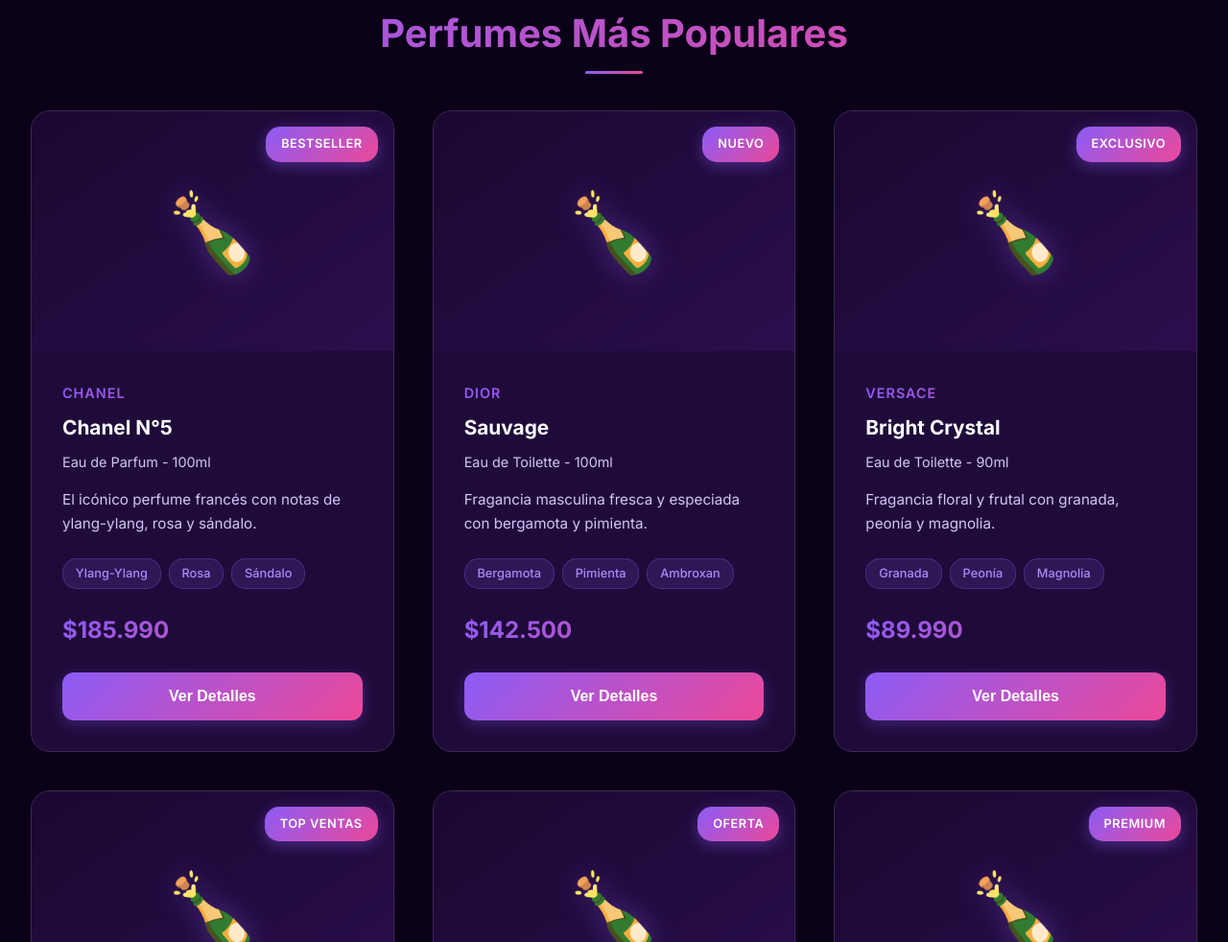
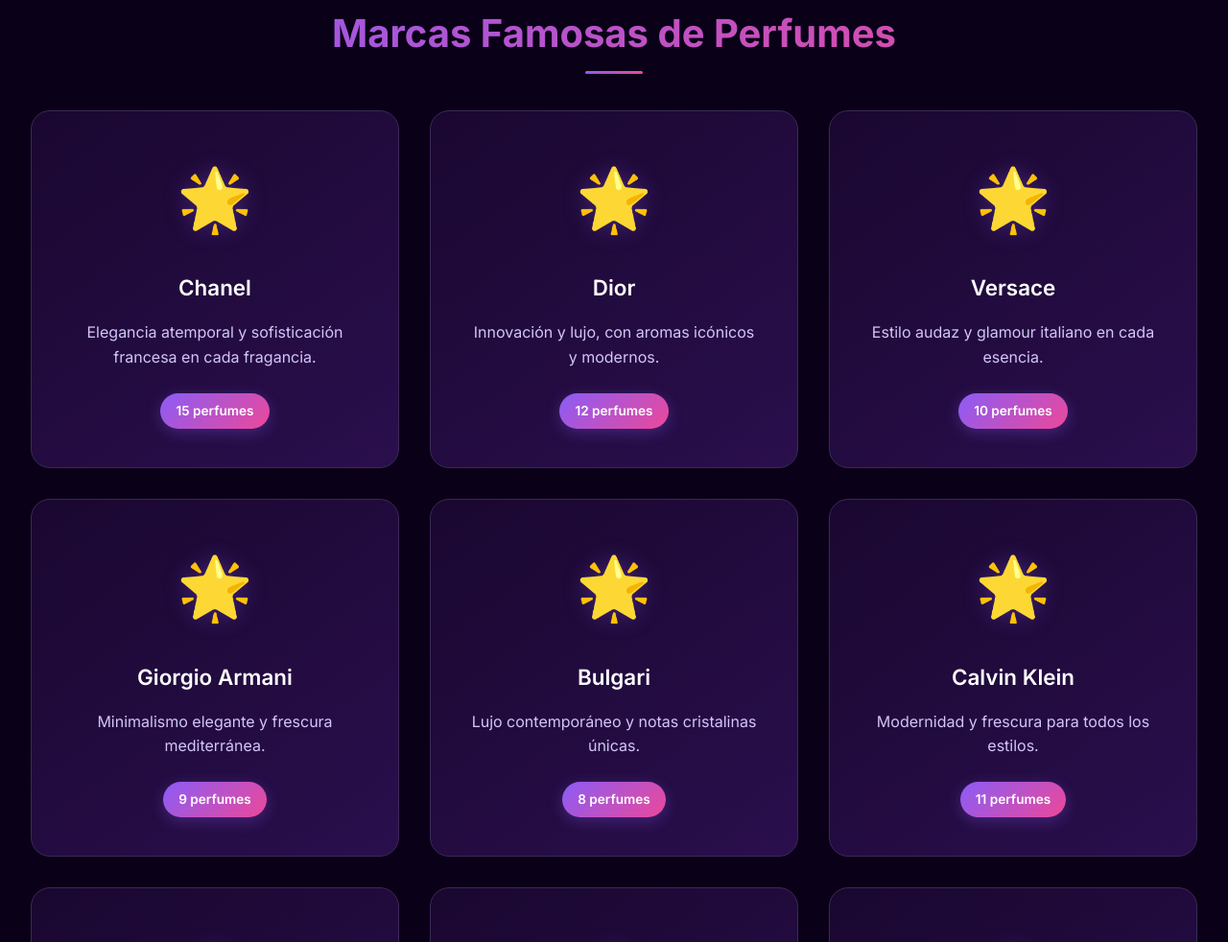
Before and after one commit to oowweenn1/lo-que-sea-que-vaya-a-ser-esto, a plain HTML site: page carpeta/index.html in a window 1280 px wide. Shown: the part 1818-2800 px from the top of the page at 96% size. Drawn offline with Linux system fonts and the light colour scheme.

Commit message:
a modificação

```diff
--- a/carpeta/index.html
+++ b/carpeta/index.html
@@ -94,6 +94,64 @@
                 </div>
             </section>
 
+                <section class="section" id="marcas">
+                    <h2 class="section-title">Marcas Famosas de Perfumes</h2>
+                    <div class="fragrance-categories-grid">
+                        <div class="fragrance-category-card">
+                            <div class="category-icon">🌟</div>
+                            <h3>Chanel</h3>
+                            <p>Elegancia atemporal y sofisticación francesa en cada fragancia.</p>
+                            <span class="category-count">15 perfumes</span>
+                        </div>
+                        <div class="fragrance-category-card">
+                            <div class="category-icon">🌟</div>
+                            <h3>Dior</h3>
+                            <p>Innovación y lujo, con aromas icónicos y modernos.</p>
+                            <span class="category-count">12 perfumes</span>
+                        </div>
+                        <div class="fragrance-category-card">
+                            <div class="category-icon">🌟</div>
+                            <h3>Versace</h3>
+                            <p>Estilo audaz y glamour italiano en cada esencia.</p>
+                            <span class="category-count">10 perfumes</span>
+                        </div>
+                        <div class="fragrance-category-card">
+                            <div class="category-icon">🌟</div>
+                            <h3>Giorgio Armani</h3>
+                            <p>Minimalismo elegante y frescura mediterránea.</p>
+                            <span class="category-count">9 perfumes</span>
+                        </div>
+                        <div class="fragrance-category-card">
+                            <div class="category-icon">🌟</div>
+                            <h3>Bulgari</h3>
+                            <p>Lujo contemporáneo y notas cristalinas únicas.</p>
+                            <span class="category-count">8 perfumes</span>
+                        </div>
+                        <div class="fragrance-category-card">
+                            <div class="category-icon">🌟</div>
+                            <h3>Calvin Klein</h3>
+                            <p>Modernidad y frescura para todos los estilos.</p>
+                            <span class="category-count">11 perfumes</span>
+                        </div>
+                        <div class="fragrance-category-card">
+                            <div class="category-icon">🌟</div>
+                            <h3>Lancôme</h3>
+                            <p>Romanticismo y feminidad en cada aroma.</p>
+                            <span class="category-count">7 perfumes</span>
+                        </div>
+                        <div class="fragrance-category-card">
+                            <div class="category-icon">🌟</div>
+                            <h3>Paco Rabanne</h3>
+                            <p>Fragancias atrevidas y originales para destacar.</p>
+                            <span class="category-count">6 perfumes</span>
+                        </div>
+                        <div class="fragrance-category-card">
+                            <div class="category-icon">🌟</div>
+                            <h3>Yves Saint Laurent</h3>
+                            <p>Lujo rebelde y sensualidad parisina.</p>
+                            <span class="category-count">8 perfumes</span>
+                        </div>
+                </section>
             <section class="section" id="perfumes">
                 <h2 class="section-title">Perfumes Más Populares</h2>
                 <div class="perfumes-grid">
```
